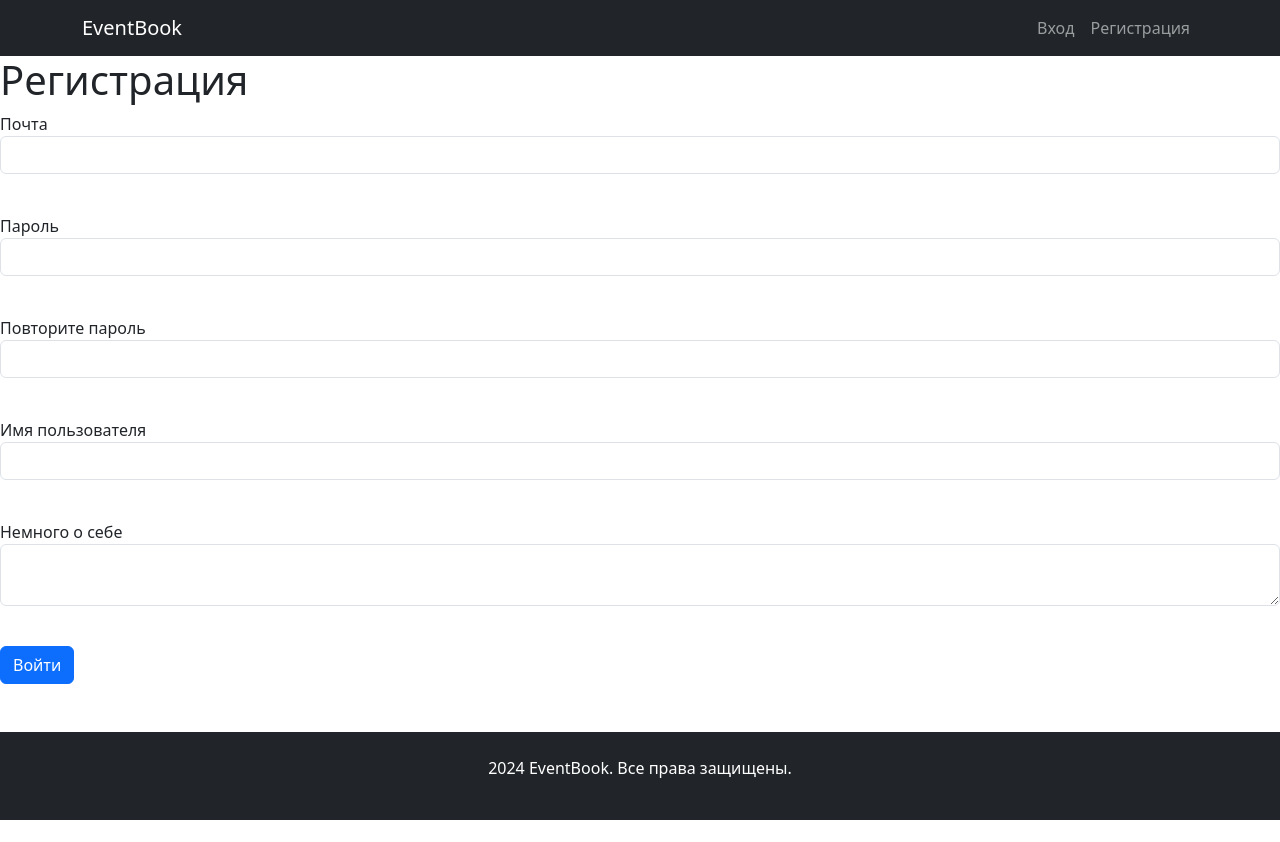
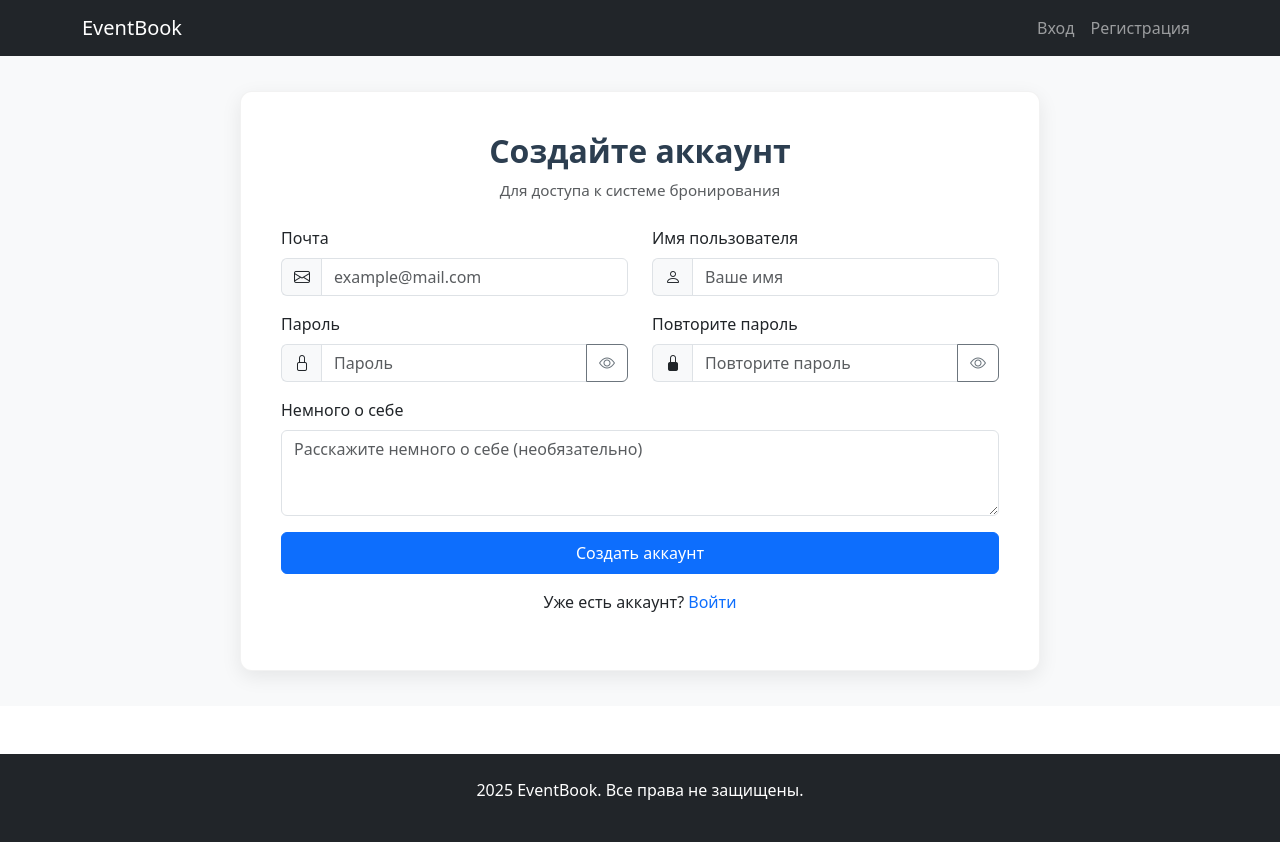
Before and after one commit to NotAKes/mybooking, a Flask app: page /register in a window 1280 px wide. Before the commit the page ends 820 px from the top, so only its background shows below. Run offline with Flask 3, Linux system fonts and the light colour scheme.

Commit message:
frontend+events

```diff
--- a/data/__all_models.py
+++ b/data/__all_models.py
@@ -1 +1,2 @@
 from . import users
+from . import event
--- a/forms/user.py
+++ b/forms/user.py
@@ -9,4 +9,4 @@ class RegisterForm(FlaskForm):
     password_again = PasswordField('Повторите пароль', validators=[DataRequired()])
     name = StringField('Имя пользователя', validators=[DataRequired()])
     about = TextAreaField("Немного о себе")
-    submit = SubmitField('Войти')
+    submit = SubmitField('Создать аккаунт')
--- a/main.py
+++ b/main.py
@@ -1,12 +1,15 @@
 from flask import Flask, render_template, redirect
 from flask_login import LoginManager, login_user, logout_user, login_required
+from data.event import Event
 from forms.user import RegisterForm
+from forms.create_event import CreateEvent
 from data.users import User
 from data import db_session
-from data.login import LoginForm
+from forms.login import LoginForm
 
 app = Flask(__name__)
 app.config['SECRET_KEY'] = 'yandexlyceum_secret_key'
+
 
 def main():
     db_session.global_init("db/blogs.db")
@@ -15,6 +18,8 @@ def main():
 
 login_manager = LoginManager()
 login_manager.init_app(app)
+
+
 @login_manager.user_loader
 def load_user(user_id):
     db_sess = db_session.create_session()
@@ -23,7 +28,9 @@ def load_user(user_id):
 
 @app.route("/")
 def index():
-    events = ['Новогодние скидки на лыжный курорт', 'Концерт на территории отеля']
+    db_sess = db_session.create_session()
+    events = sorted(db_sess.query(Event).all(), key=lambda a: a.start_date)
+
     return render_template("index.html", events=events)
 
 
@@ -64,6 +71,7 @@ def login():
                                form=form)
     return render_template('login.html', title='Авторизация', form=form)
 
+
 @app.route('/logout')
 @login_required
 def logout():
@@ -71,5 +79,26 @@ def logout():
     return redirect("/")
 
 
+@login_required
+@app.route('/event/create', methods=['GET', 'POST'])
+def create_event():
+    form = CreateEvent()
+    db_sess = db_session.create_session()
+    if form.validate_on_submit():
+        start_date_formatted = form.start_date.data.strftime("%d %B %H:%M")
+        event = Event(
+            name=form.name.data,
+            about=form.about.data,
+            city=form.city.data,
+            place=form.place.data,
+            start_date=form.start_date.data,
+            start_date_formatted=start_date_formatted
+        )
+        db_sess.add(event)
+        db_sess.commit()
+        return redirect('/')
+    return render_template('create_event.html', title='Создание мероприятия', form=form)
+
+
 if __name__ == '__main__':
     main()
--- /dev/null
+++ b/static/css/register.css
@@ -0,0 +1,34 @@
+.register-container {
+    display: flex;
+    justify-content: center;
+    align-items: center;
+    min-height: calc(100vh - 150px);
+    background-color: #f8f9fa;
+    padding: 2rem;
+}
+
+.register-card {
+    width: 100%;
+    max-width: 800px;
+    background: white;
+    border-radius: 12px;
+    box-shadow: 0 6px 20px rgba(0, 0, 0, 0.08);
+    padding: 2.5rem;
+    border: 1px solid rgba(0, 0, 0, 0.05);
+}
+
+.register-header h2 {
+    color: #2c3e50;
+    font-weight: 700;
+    margin-bottom: 0.5rem;
+}
+
+.register-header p {
+    color: #7f8c8d;
+    font-size: 0.95rem;
+}
+
+.input-group-text {
+    background-color: #f8f9fa;
+    border-right: none;
+}
--- /dev/null
+++ b/static/register.js
@@ -0,0 +1,18 @@
+document.addEventListener('DOMContentLoaded', function() {
+    function setupPasswordToggle(toggleId, fieldId, iconId) {
+        const toggle = document.querySelector(toggleId);
+        const field = document.querySelector(fieldId);
+        const icon = document.querySelector(iconId);
+        if (toggle && field && icon) {
+            toggle.addEventListener('click', function() {
+                const type = field.getAttribute('type') === 'password' ? 'text' : 'password';
+                field.setAttribute('type', type);
+
+                icon.classList.toggle('bi-eye');
+                icon.classList.toggle('bi-eye-slash');
+            });
+        }
+    }
+    setupPasswordToggle('#togglePassword', '#passwordField', '#passwordIcon');
+    setupPasswordToggle('#togglePasswordAgain', '#passwordAgainField', '#passwordAgainIcon');
+});
--- a/templates/base.html
+++ b/templates/base.html
@@ -5,7 +5,9 @@
     <meta name="viewport" content="width=device-width, initial-scale=1.0">
     <title>EventBook - Бронирование билетов</title>
     <link href="https://cdn.jsdelivr.net/npm/bootstrap@5.3.0/dist/css/bootstrap.min.css" rel="stylesheet">
+    <link rel="stylesheet" href="https://cdn.jsdelivr.net/npm/bootstrap-icons@1.8.1/font/bootstrap-icons.css">
     <link rel="stylesheet" href="{{url_for('static', filename='css/base.css')}}" />
+
 </head>
 <body>
     <nav class="navbar navbar-expand-lg navbar-dark bg-dark">
@@ -39,10 +41,9 @@
     <main>
         {% block content %}{% endblock %}
     </main>
-
     <footer class="bg-dark text-white mt-5 py-4">
         <div class="container text-center">
-            <p>2024 EventBook. Все права защищены.</p>
+            <p>2025 EventBook. Все права не защищены.</p>
         </div>
     </footer>
     <script src="https://cdn.jsdelivr.net/npm/bootstrap@5.3.0/dist/js/bootstrap.bundle.min.js"></script>
--- a/templates/register.html
+++ b/templates/register.html
@@ -1,55 +1,83 @@
 {% extends "base.html" %}
 
 {% block content %}
-<h1>Регистрация</h1>
-<form action="" method="post">
+<link rel="stylesheet" href="{{url_for('static', filename='css/register.css')}}" />
+<script src="static/register.js"></script>
+<div class="register-container">
+    <div class="register-card">
+        <div class="register-header text-center mb-4">
+            <h2 class="fw-bold">Создайте аккаунт</h2>
+            <p class="text-muted">Для доступа к системе бронирования</p>
+        </div>
+        <form action="" method="post" class="register-form">
             {{ form.hidden_tag() }}
-    <p>
-        {{ form.email.label }}<br>
-        {{ form.email(class="form-control", type="email") }}<br>
+            <div class="row">
+                <div class="col-md-6 mb-3">
+                    {{ form.email.label(class="form-label") }}
+                    <div class="input-group">
+                        <span class="input-group-text"><i class="bi bi-envelope"></i></span>
+                        {{ form.email(class="form-control", placeholder="example@mail.com") }}
+                    </div>
                     {% for error in form.email.errors %}
-            <p class="alert alert-danger" role="alert">
-                {{ error }}
-            </p>
+                        <div class="invalid-feedback d-block">{{ error }}</div>
                     {% endfor %}
-    </p>
-    <p>
-        {{ form.password.label }}<br>
-        {{ form.password(class="form-control", type="password") }}<br>
+                </div>
+                <div class="col-md-6 mb-3">
+                    {{ form.name.label(class="form-label") }}
+                    <div class="input-group">
+                        <span class="input-group-text"><i class="bi bi-person"></i></span>
+                        {{ form.name(class="form-control", placeholder="Ваше имя") }}
+                    </div>
+                    {% for error in form.name.errors %}
+                        <div class="invalid-feedback d-block">{{ error }}</div>
+                    {% endfor %}
+                </div>
+            </div>
+            <div class="row">
+                <div class="col-md-6 mb-3">
+                    {{ form.password.label(class="form-label") }}
+                    <div class="input-group">
+                        <span class="input-group-text"><i class="bi bi-lock"></i></span>
+                        {{ form.password(class="form-control", placeholder="Пароль", id="passwordField") }}
+                        <button class="btn btn-outline-secondary" type="button" id="togglePassword">
+                            <i class="bi bi-eye" id="passwordIcon"></i>
+                        </button>
+                    </div>
                     {% for error in form.password.errors %}
-            <p class="alert alert-danger" role="alert">
-                {{ error }}
-            </p>
+                        <div class="invalid-feedback d-block">{{ error }}</div>
                     {% endfor %}
-    </p>
-    <p>
-        {{ form.password_again.label }}<br>
-        {{ form.password_again(class="form-control", type="password") }}<br>
+                </div>
+                <div class="col-md-6 mb-3">
+                    {{ form.password_again.label(class="form-label") }}
+                    <div class="input-group">
+                        <span class="input-group-text"><i class="bi bi-lock-fill"></i></span>
+                        {{ form.password_again(class="form-control", placeholder="Повторите пароль", id="passwordAgainField") }}
+                        <button class="btn btn-outline-secondary" type="button" id="togglePasswordAgain">
+                            <i class="bi bi-eye" id="passwordAgainIcon"></i>
+                        </button>
+                    </div>
                     {% for error in form.password_again.errors %}
-            <p class="alert alert-danger" role="alert">
-                {{ error }}
-            </p>
+                        <div class="invalid-feedback d-block">{{ error }}</div>
                     {% endfor %}
-    </p>
-    <p>
-        {{ form.name.label }}<br>
-        {{ form.name(class="form-control") }}<br>
-        {% for error in form.name.errors %}
-            <p class="alert alert-danger" role="alert">
-                {{ error }}
-            </p>
+                </div>
+            </div>
+            <div class="mb-3">
+                {{ form.about.label(class="form-label") }}
+                {{ form.about(class="form-control", rows="3", placeholder="Расскажите немного о себе (необязательно)") }}
+                {% for error in form.about.errors %}
+                    <div class="invalid-feedback d-block">{{ error }}</div>
                 {% endfor %}
-    </p>
-    <p>
-        {{ form.about.label }}<br>
-        {{ form.about(class="form-control") }}<br>
-        {% for error in form.about.errors %}
-            <p class="alert alert-danger" role="alert">
-                {{ error }}
-            </p>
-        {% endfor %}
-    </p>
-    <p>{{ form.submit(type="submit", class="btn btn-primary") }}</p>
-    {{message}}
+            </div>
+            <div class="d-grid gap-2 mb-3">
+                {{ form.submit(class="btn btn-primary py-2") }}
+            </div>
+            {% if message %}
+                <div class="alert alert-warning">{{ message }}</div>
+            {% endif %}
+            <div class="text-center mt-3">
+                <p>Уже есть аккаунт? <a href="{{ url_for('login') }}" class="text-decoration-none">Войти</a></p>
+            </div>
         </form>
+    </div>
+</div>
 {% endblock %}
```
Also changed, not shown: data/event.py (added, +18 -0 lines), forms/create_event.py (added, +14 -0 lines), static/css/base.css (+5 -5 lines), static/css/login.css (added, +80 -0 lines), static/login.js (added, +17 -0 lines), templates/create_event.html (added, +18 -0 lines), templates/index.html (+5 -2 lines), templates/login.html (+48 -11 lines), forms/login.py (renamed from data/login.py). Lines whose indentation alone changed are shown as unchanged.
